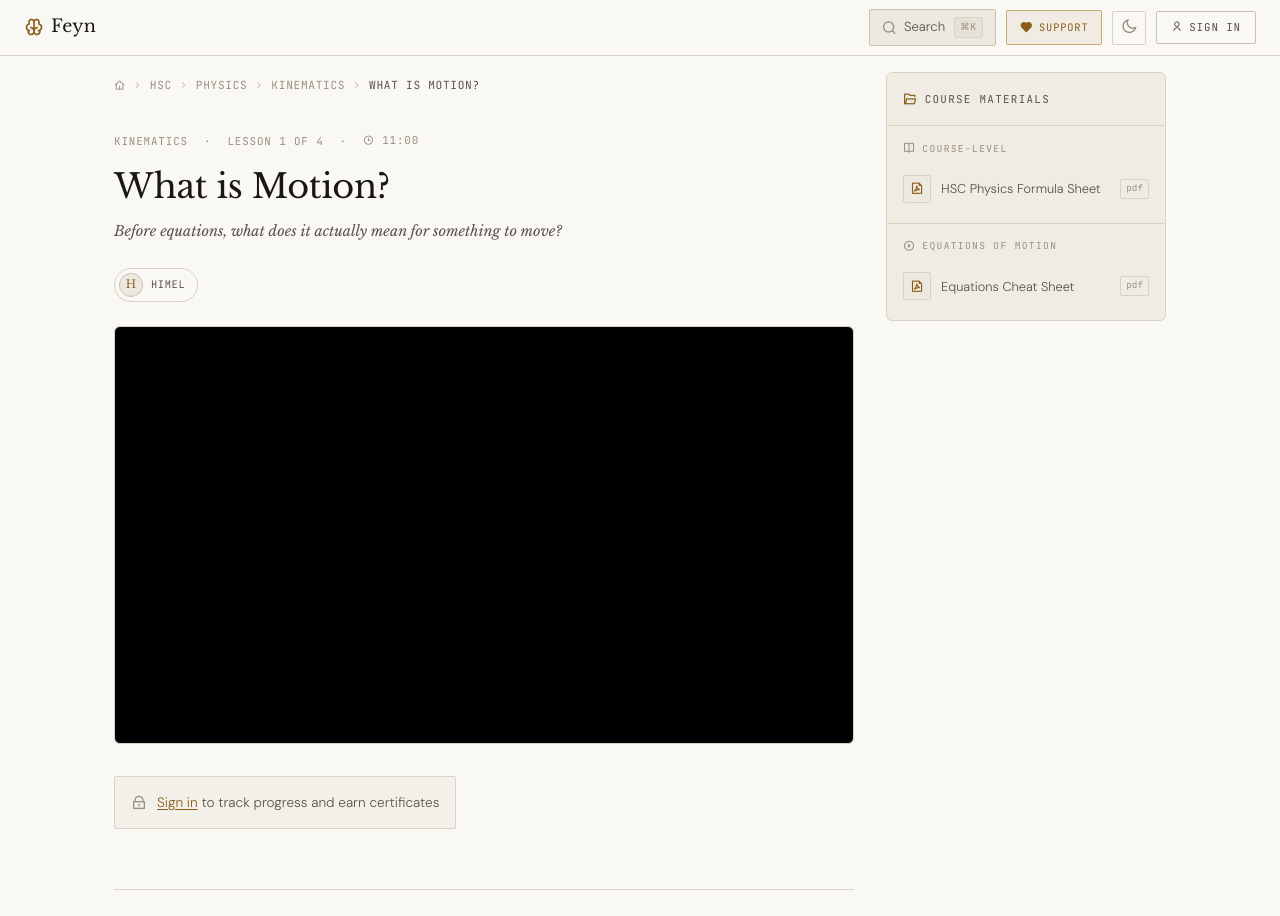
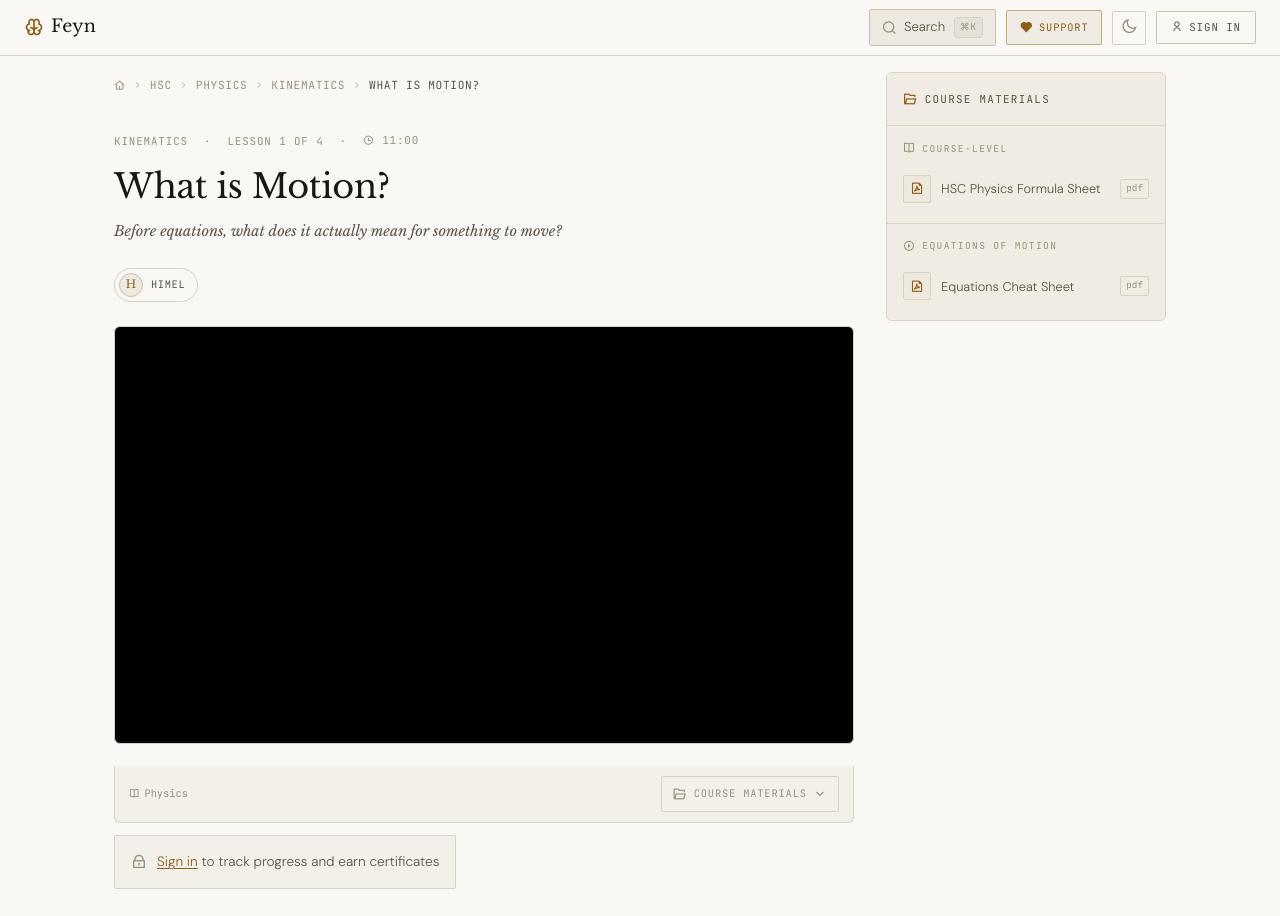
Before and after one commit to hello2himel/feyn, a Next.js app: page /hsc/hsc-physics/kinematics/what-is-motion in a window 1280 px wide. Shown: the top 916 px of the page. Built offline with nearby package versions, Linux system fonts and the light colour scheme.

Commit message:
vid meta

```diff
--- a/components/Layout.js
+++ b/components/Layout.js
@@ -4,7 +4,14 @@ import dynamic from 'next/dynamic'
 const SearchPalette = dynamic(() => import('./SearchPalette'), { ssr: false })
 import { isSignedIn, getProfile, signOut } from '../lib/userStore'
 
-const DONATE_URL = 'https://hello2himel.netlify.app/donate?source=Feyn&session_id=feyn-9a2c41bd-7e30-4f1a-b882-3d08c5e2a719'
+const DONATE_BASE = 'https://hello2himel.netlify.app/donate'
+
+function getDonateUrl(profile) {
+  if (profile?.supabaseId) {
+    return `${DONATE_BASE}?source=Feyn&session_id=${profile.supabaseId}`
+  }
+  return `${DONATE_BASE}?source=Feyn`
+}
 
 // ── Theme ─────────────────────────────────────────────────────────────
 export function useTheme() {
@@ -110,7 +117,7 @@ export function Nav() {
           </button>
 
           {/* Support */}
-          <a href={DONATE_URL} className="nav__donate" target="_blank" rel="noopener noreferrer" title="Support Feyn">
+          <a href={getDonateUrl(user)} className="nav__donate" target="_blank" rel="noopener noreferrer" title="Support Feyn">
             <i className="ri-heart-fill" /><span>Support</span>
           </a>
 
@@ -184,7 +191,9 @@ export function Nav() {
 
 // ── Footer ─────────────────────────────────────────────────────────────
 export function Footer() {
-  const year = new Date().getFullYear()
+  const year    = new Date().getFullYear()
+  const profile = typeof window !== 'undefined' ? getProfile() : null
+  const donate  = getDonateUrl(profile)
   return (
     <footer className="footer-full">
       <div className="footer-full__inner container--wide">
@@ -201,7 +210,7 @@ export function Footer() {
               Learn the way Feynman would.<br />
               First principles. No fluff.
             </p>
-            <a href={DONATE_URL} className="footer-full__support" target="_blank" rel="noopener noreferrer">
+            <a href={donate} className="footer-full__support" target="_blank" rel="noopener noreferrer">
               <i className="ri-heart-fill" /> Support the project
             </a>
           </div>
@@ -223,7 +232,7 @@ export function Footer() {
               <p className="footer-full__col-label">Company</p>
               <Link href="/about" className="footer-full__link">About</Link>
               <Link href="/contact" className="footer-full__link">Contact</Link>
-              <a href={DONATE_URL} className="footer-full__link" target="_blank" rel="noopener noreferrer">Donate</a>
+              <a href={donate} className="footer-full__link" target="_blank" rel="noopener noreferrer">Donate</a>
             </div>
             <div className="footer-full__col">
               <p className="footer-full__col-label">Legal</p>
@@ -285,12 +294,14 @@ export function Breadcrumb({ crumbs }) {
 
 // ── DonateStrip ────────────────────────────────────────────────────────
 export function DonateStrip() {
+  const profile = typeof window !== 'undefined' ? getProfile() : null
+  const donate  = getDonateUrl(profile)
   return (
     <div className="donate-strip">
       <p className="donate-strip__text">
         This content is free. If it's helped you, consider supporting the project.
       </p>
-      <a href={DONATE_URL} className="donate-strip__btn" target="_blank" rel="noopener noreferrer">
+      <a href={donate} className="donate-strip__btn" target="_blank" rel="noopener noreferrer">
         <i className="ri-heart-fill" /> Support
       </a>
     </div>
--- a/pages/[programId]/[subjectId]/[topicId]/[lessonId].js
+++ b/pages/[programId]/[subjectId]/[topicId]/[lessonId].js
@@ -20,6 +20,8 @@ export default function LessonPage({ program, subject, topic, lesson, prev, next
   const [certReady, setCertReady]     = useState(false)
   const [certLoading, setCertLoading] = useState(false)
   const [savedProgress, setSavedProgress] = useState(null)
+  const [subjectPct, setSubjectPct]   = useState(0)
+  const [materialsOpen, setMaterialsOpen] = useState(false)
   const coaches = getCoachesFor(topic.coachIds || subject.coachIds || [])
 
   const lessonKey = `${program.id}/${subject.id}/${topic.id}/${lesson.id}`
@@ -28,22 +30,21 @@ export default function LessonPage({ program, subject, topic, lesson, prev, next
     if (!signedIn) return
     const w = isWatched(program.id, subject.id, topic.id, lesson.id)
     setWatched(w)
-    if (subject.certificate && getSubjectProgress(program.id, subject.id, subject) === 100) {
-      setCertReady(true)
-    }
+    const pct = getSubjectProgress(program.id, subject.id, subject)
+    setSubjectPct(pct)
+    if (subject.certificate && pct === 100) setCertReady(true)
     // Load saved watch position for resume
     const progress = getWatchProgress(lessonKey)
     if (progress && !w) setSavedProgress(progress.pct)
   }, [signedIn])
 
-  // Called automatically by SmartPlayer when 80% genuine watch time reached
   function handleAutoWatched() {
     if (!signedIn) return
     markWatched(program.id, subject.id, topic.id, lesson.id)
     setWatched(true)
-    if (subject.certificate && getSubjectProgress(program.id, subject.id, subject) === 100) {
-      setCertReady(true)
-    }
+    const pct = getSubjectProgress(program.id, subject.id, subject)
+    setSubjectPct(pct)
+    if (subject.certificate && pct === 100) setCertReady(true)
   }
 
   function handleUnmark() {
@@ -116,6 +117,78 @@ export default function LessonPage({ program, subject, topic, lesson, prev, next
                     <i className="ri-play-circle-line" />
                     <span>Loading player</span>
                   </div>
+                </div>
+              )}
+
+              {/* Below-video bar: course progress + materials toggle */}
+              <div className="video-meta-bar">
+                <div className="video-meta-bar__left">
+                  {mounted && signedIn ? (
+                    <>
+                      <div className="video-meta-bar__progress-track">
+                        <div
+                          className="video-meta-bar__progress-fill"
+                          style={{ width: `${subjectPct}%` }}
+                        />
+                      </div>
+                      <span className="video-meta-bar__pct">
+                        {subjectPct}%
+                        {subject.certificate && (
+                          <span className="video-meta-bar__cert-hint">
+                            {subjectPct === 100
+                              ? <><i className="ri-medal-fill" /> Complete</>
+                              : <><i className="ri-medal-line" /> {100 - subjectPct}% left for cert</>}
+                          </span>
+                        )}
+                      </span>
+                    </>
+                  ) : (
+                    <span className="video-meta-bar__guest">
+                      <Link href={`/${program.id}/${subject.id}`} className="video-meta-bar__course-link">
+                        <i className="ri-book-open-line" /> {subject.name}
+                      </Link>
+                    </span>
+                  )}
+                </div>
+
+                {/* Materials toggle — always visible, opens inline panel on mobile */}
+                {allMaterials.length > 0 && (
+                  <button
+                    className={`video-meta-bar__mats-btn ${materialsOpen ? 'active' : ''}`}
+                    onClick={() => setMaterialsOpen(o => !o)}
+                    aria-expanded={materialsOpen}
+                  >
+                    <i className="ri-folder-open-line" />
+                    Course materials
+                    <i className={`ri-arrow-${materialsOpen ? 'up' : 'down'}-s-line`} />
+                  </button>
+                )}
+              </div>
+
+              {/* Inline materials panel (slides open) */}
+              {materialsOpen && allMaterials.length > 0 && (
+                <div className="video-materials-panel">
+                  {allMaterials.map(m => (
+                    <a
+                      key={m.id}
+                      href={m.url}
+                      target="_blank"
+                      rel="noopener noreferrer"
+                      className="video-materials-item"
+                    >
+                      <span className="video-materials-item__icon">
+                        <i className={
+                          m.type === 'pdf'   ? 'ri-file-pdf-2-line' :
+                          m.type === 'doc'   ? 'ri-file-word-line'  :
+                          m.type === 'video' ? 'ri-video-line'      :
+                          m.type === 'link'  ? 'ri-link'            : 'ri-attachment-line'
+                        } />
+                      </span>
+                      <span className="video-materials-item__label">{m.label}</span>
+                      <span className="video-materials-item__type">{m.type}</span>
+                      <i className="ri-external-link-line video-materials-item__ext" />
+                    </a>
+                  ))}
                 </div>
               )}
 
--- a/styles/globals.css
+++ b/styles/globals.css
@@ -433,6 +433,144 @@ h1,h2,h3,h4 { font-family: var(--font-serif); font-weight: 400; line-height: 1.2
 }
 .lesson-coaches { display: flex; flex-wrap: wrap; gap: 8px; margin-bottom: 18px; }
 .lesson-actions { display: flex; flex-wrap: wrap; gap: 10px; margin-top: 4px; margin-bottom: 32px; }
+
+/* ── Below-video bar ── */
+.video-meta-bar {
+  display: flex;
+  align-items: center;
+  justify-content: space-between;
+  gap: 16px;
+  padding: 10px 14px;
+  background: var(--bg-2);
+  border: 1px solid var(--border);
+  border-top: none;
+  border-radius: 0 0 var(--radius-md) var(--radius-md);
+  margin-top: -2px;
+  margin-bottom: 0;
+  flex-wrap: wrap;
+}
+.video-meta-bar__left {
+  display: flex;
+  align-items: center;
+  gap: 10px;
+  min-width: 0;
+  flex: 1;
+}
+.video-meta-bar__progress-track {
+  height: 4px;
+  background: var(--border-2);
+  border-radius: 2px;
+  overflow: hidden;
+  width: 100px;
+  flex-shrink: 0;
+}
+.video-meta-bar__progress-fill {
+  height: 100%;
+  background: var(--accent);
+  border-radius: 2px;
+  transition: width 600ms ease;
+}
+.video-meta-bar__pct {
+  font-family: var(--font-mono);
+  font-size: 0.65rem;
+  letter-spacing: 0.08em;
+  color: var(--text-3);
+  display: flex;
+  align-items: center;
+  gap: 8px;
+  white-space: nowrap;
+}
+.video-meta-bar__cert-hint {
+  display: inline-flex;
+  align-items: center;
+  gap: 4px;
+  color: var(--accent);
+  font-size: 0.62rem;
+}
+.video-meta-bar__cert-hint i { font-size: 0.8rem; }
+.video-meta-bar__guest {
+  font-family: var(--font-mono);
+  font-size: 0.65rem;
+  color: var(--text-3);
+}
+.video-meta-bar__course-link {
+  color: var(--text-3);
+  text-decoration: none;
+  display: inline-flex;
+  align-items: center;
+  gap: 5px;
+  transition: color var(--transition);
+}
+.video-meta-bar__course-link:hover { color: var(--accent); }
+.video-meta-bar__mats-btn {
+  display: inline-flex;
+  align-items: center;
+  gap: 6px;
+  font-family: var(--font-mono);
+  font-size: 0.65rem;
+  letter-spacing: 0.08em;
+  text-transform: uppercase;
+  color: var(--text-3);
+  background: none;
+  border: 1px solid var(--border);
+  border-radius: var(--radius);
+  padding: 5px 10px;
+  cursor: pointer;
+  transition: all var(--transition);
+  white-space: nowrap;
+  flex-shrink: 0;
+}
+.video-meta-bar__mats-btn:hover,
+.video-meta-bar__mats-btn.active {
+  color: var(--accent);
+  border-color: var(--accent-2);
+  background: var(--accent-glow);
+}
+.video-meta-bar__mats-btn i { font-size: 0.9rem; }
+
+/* ── Inline materials panel ── */
+.video-materials-panel {
+  border: 1px solid var(--border);
+  border-top: none;
+  border-radius: 0 0 var(--radius-md) var(--radius-md);
+  background: var(--bg);
+  overflow: hidden;
+  margin-bottom: 20px;
+  animation: mat-slide 180ms ease;
+}
+@keyframes mat-slide {
+  from { opacity: 0; transform: translateY(-6px); }
+  to   { opacity: 1; transform: translateY(0); }
+}
+.video-materials-item {
+  display: flex;
+  align-items: center;
+  gap: 10px;
+  padding: 10px 14px;
+  text-decoration: none;
+  color: var(--text-2);
+  border-bottom: 1px solid var(--border);
+  transition: background var(--transition);
+  font-size: 0.875rem;
+}
+.video-materials-item:last-child { border-bottom: none; }
+.video-materials-item:hover { background: var(--bg-2); color: var(--text); }
+.video-materials-item__icon {
+  width: 28px; height: 28px; flex-shrink: 0;
+  display: flex; align-items: center; justify-content: center;
+  background: var(--bg-3); border: 1px solid var(--border);
+  border-radius: var(--radius); color: var(--accent); font-size: 0.9rem;
+}
+.video-materials-item__label { flex: 1; min-width: 0; overflow: hidden; text-overflow: ellipsis; white-space: nowrap; }
+.video-materials-item__type {
+  font-family: var(--font-mono);
+  font-size: 0.58rem;
+  letter-spacing: 0.08em;
+  text-transform: uppercase;
+  color: var(--text-3);
+  flex-shrink: 0;
+}
+.video-materials-item__ext { color: var(--text-3); font-size: 0.8rem; flex-shrink: 0; }
 
 /* Prev/next nav */
 .lesson-nav { display: flex; gap: 10px; padding-top: 28px; border-top: 1px solid var(--border); margin-top: 36px; }
```
